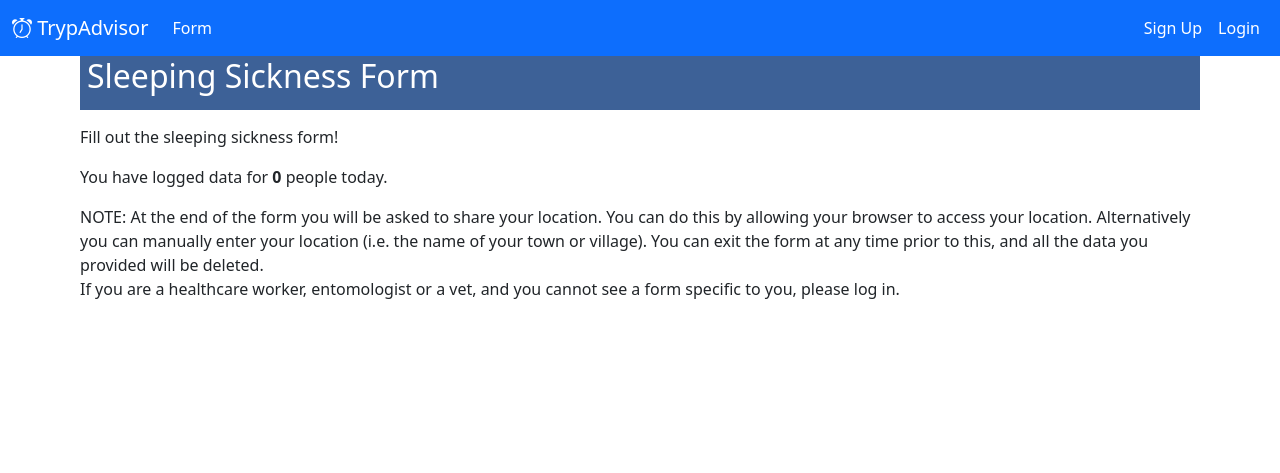
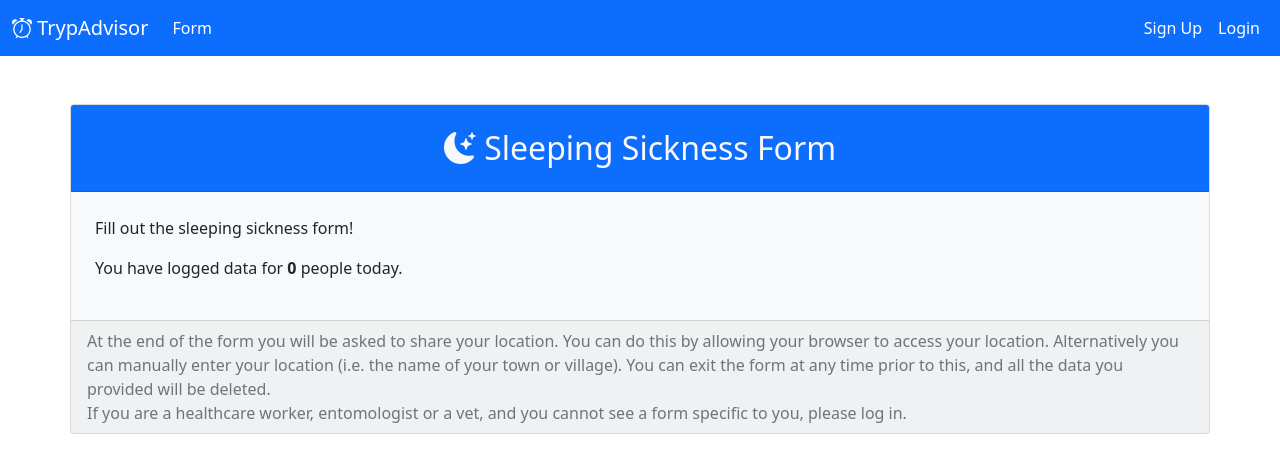
Before and after one commit to ineshbose/UofG_Team_Project_Main, a Django app: page /form/ in a window 1280 px wide. Shown: the top 473 px of the page. Run offline with Django 3.2, Linux system fonts and the light colour scheme; data that the repository does not hold is empty; some libraries are stand-ins or nearby versions.

Commit message:
Form page

```diff
--- a/templates/sleep_app/base.html
+++ b/templates/sleep_app/base.html
@@ -20,8 +20,8 @@
     {% block head_block %}{% endblock %}
 </head>
 
-<body>
-    <nav class="navbar fixed-top navbar-expand-md navbar-dark bg-primary">
+<body class="">
+    <nav class="navbar sticky-top navbar-expand-md navbar-dark bg-primary">
         <div class="container-fluid">
           <a class="navbar-brand" href="{% url 'sleep_app:index' %}"><i class="bi-alarm"></i> TrypAdvisor</a>
           <button class="navbar-toggler" type="button" data-bs-toggle="collapse" data-bs-target="#navbarSupportedContent" aria-controls="navbarSupportedContent" aria-expanded="false" aria-label="Toggle navigation">
@@ -70,10 +70,10 @@
       </nav>
 
     {% block body_block %}
-    <main role="main" class="container" style="margin-top: 50px;">
+    <div class="pt-5 container">
         {% block body_main_block %}
         {% endblock %}
-    </main>
+    </div>
     {% endblock %}
 </body>
 
--- a/templates/sleep_app/form.html
+++ b/templates/sleep_app/form.html
@@ -6,11 +6,10 @@
 {% endblock %}
 
 {% block body_main_block %}
-<div class="jumbotron title marginSides">
-    <h2> Sleeping Sickness Form </h2>
-</div>
-<div class="jumbotron marginSides">
-    <p class="text">Fill out the sleeping sickness form!</p>
+<div class="card bg-light">
+    <h2 class="card-header p-4 text-center bg-primary text-light"><i class="bi bi-moon-stars-fill"></i> Sleeping Sickness Form</h2>
+    <div class="card-body p-4">
+        <p class="text">Fill out the sleeping sickness form!</p>
     <ul class="pl-4">
         {% if first_symptom_mop %}
         <li class="list-item ">
@@ -49,12 +48,16 @@
     {% else %}
     <p class="text">You have logged data for <b>{{ log_amount }}</b> people today.</p>
     {% endif %}
-    NOTE: At the end of the form you will be asked to share your location. You can do this by allowing your
+    </div>
+    <div class="card-footer text-muted text-justify">
+    At the end of the form you will be asked to share your location. You can do this by allowing your
     browser to access your location.
     Alternatively you can manually enter your location (i.e. the name of your town or village).
     You can exit the form at any time prior to this, and all the data you provided will be deleted.
     <br>
     If you are a healthcare worker, entomologist or a vet, and you cannot see a form specific to you, please log
     in.
-</div>
+    </div>
+    </div>
+  </div>
 {% endblock %}
```
